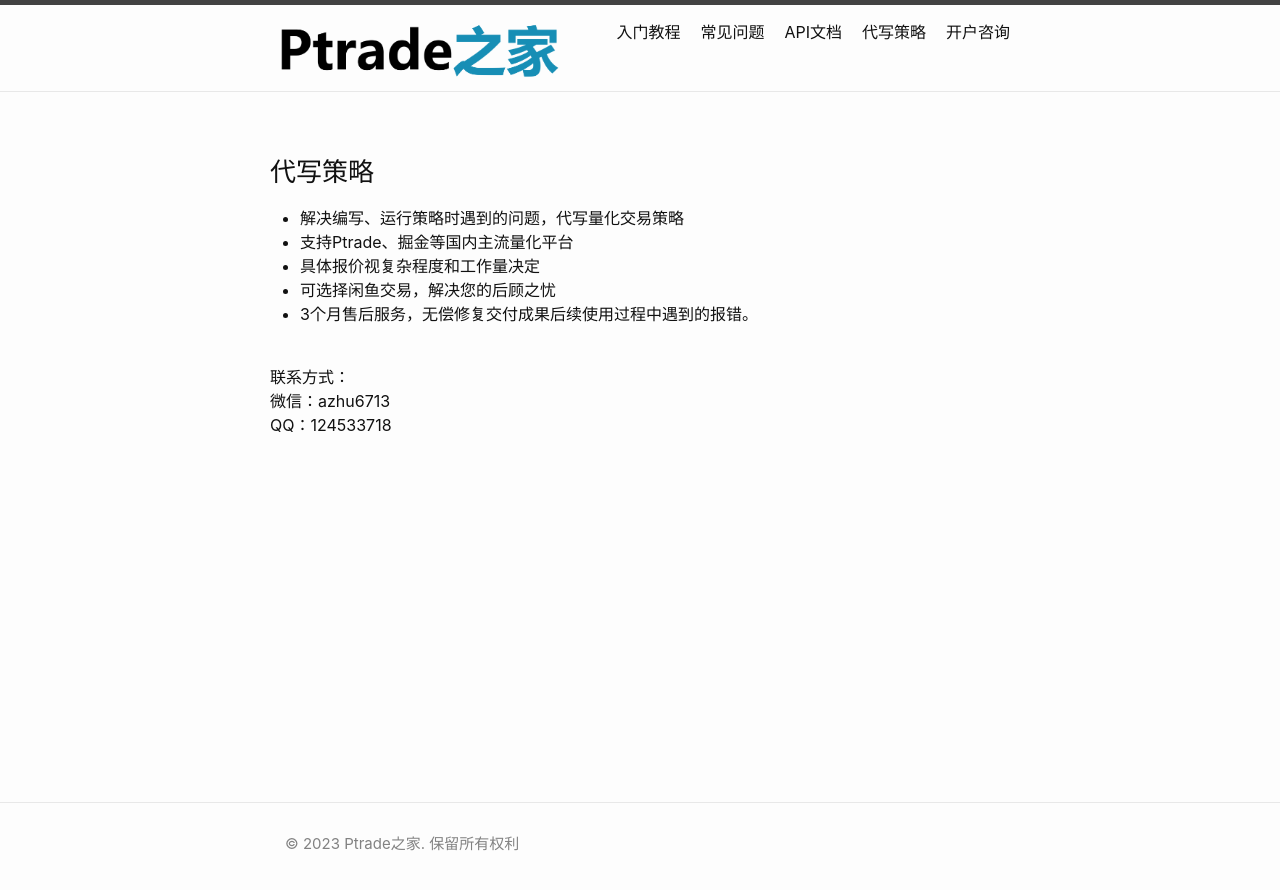
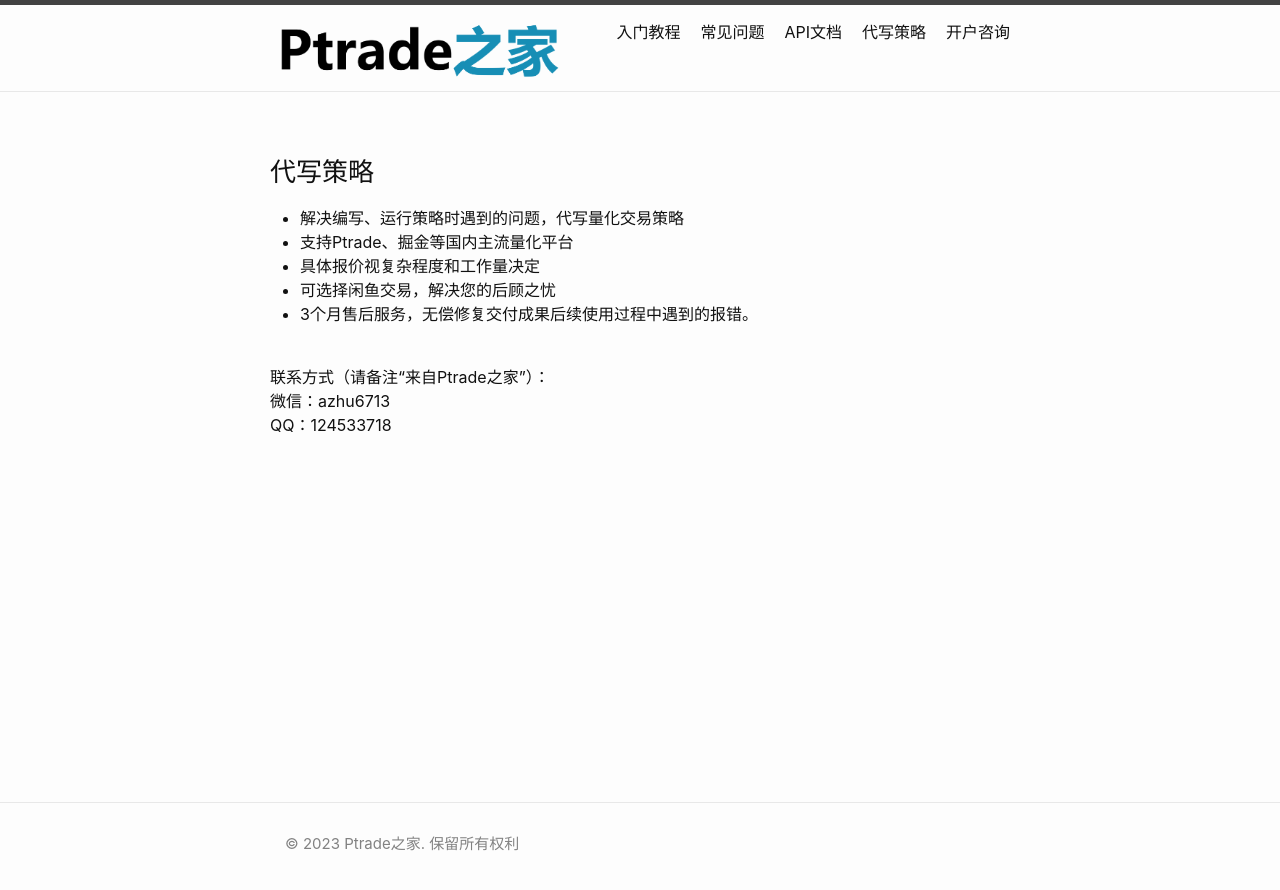
Before and after one commit to simvson/site, a Jekyll site: the page built from _pages/outsource.md, in a window 1280 px wide. Shown: the top 890 px of the page. Built offline with Jekyll 4.4.1, drawn with Linux system fonts in a browser that asks for light colours.

Commit message:
modify contact

```diff
--- a/_pages/outsource.md
+++ b/_pages/outsource.md
@@ -13,6 +13,6 @@
 * 3个月售后服务，无偿修复交付成果后续使用过程中遇到的报错。
 
 <br>
-联系方式：<br>
+联系方式（请备注“来自Ptrade之家”）：<br>
 微信：azhu6713<br>
 QQ：124533718<br>
```
Also changed, not shown: _pages/broker.md (+1 -1 lines).
